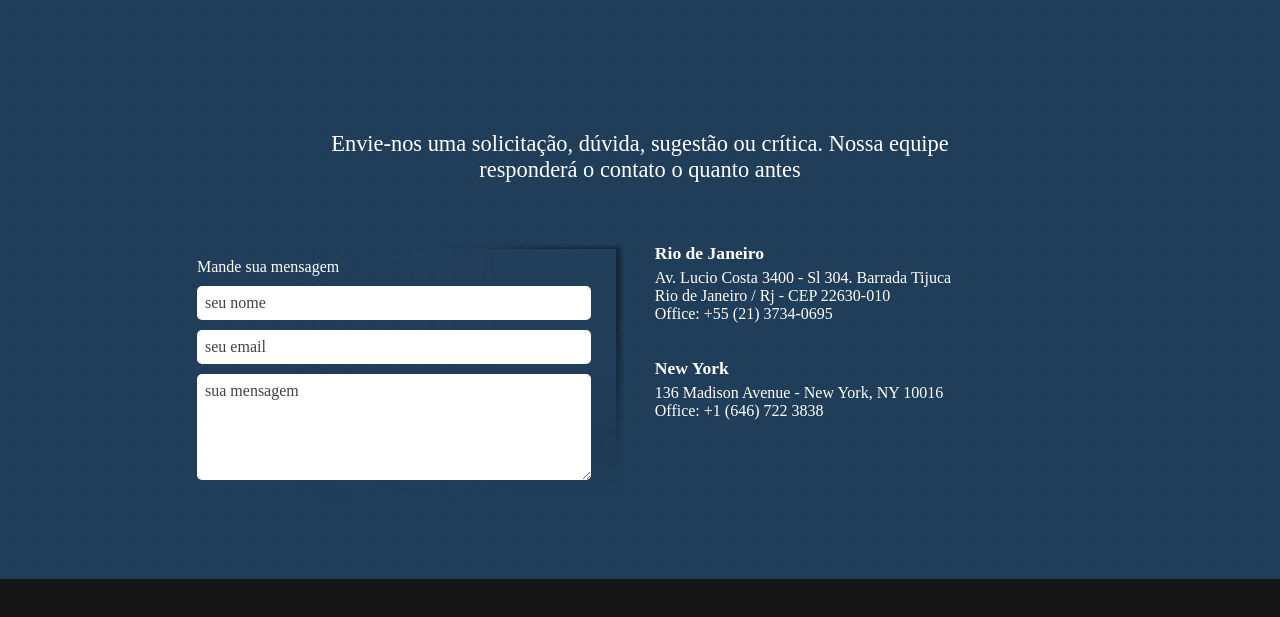
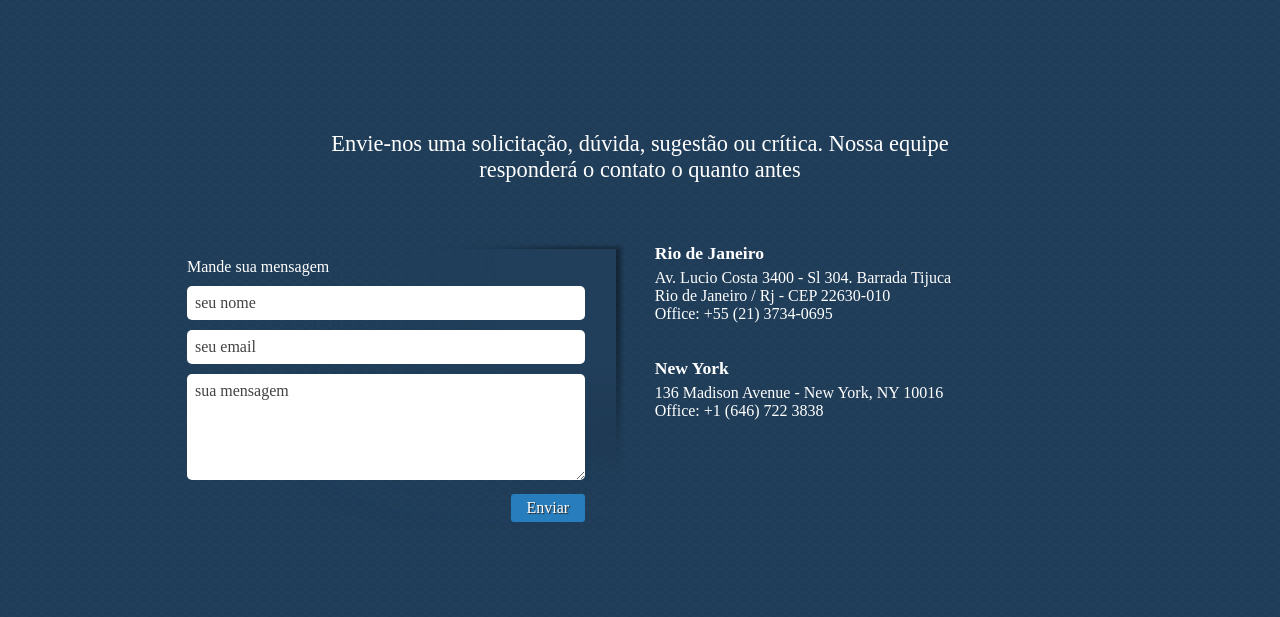
Before and after one commit to guilouro/stormsecurity, a Django app: page / in a window 1280 px wide. Shown: the part 1363-1980 px from the top of the page. Before the commit the page ends 1942 px from the top, so only its background shows below. Run offline with Django 3.2, Linux system fonts and the light colour scheme; parts of the project's set-up code (start-up, migrations or seed data) failed here and were passed over.

Commit message:
button in form

```diff
--- a/_src/assets/sass/_form.sass
+++ b/_src/assets/sass/_form.sass
@@ -1,18 +1,30 @@
 form
     background: url(../img/bg-contato.png) top right no-repeat
-    padding: 10px 50px
+    padding: 10px 40px
+    +j-cf()
 
     input, textarea
         color: $default_color
-        width: 100%
+        width: 96%
         margin: 5px 0
-        padding: 8px
+        padding: 2%
         border-radius: 5px
         border: none
 
         +placeholder()
             color: lighten($default_color, 10%)
 
+    button
+        background-color: $second_color
+        color: #fff
+        text-shadow: 1px 1px 1px $default_color
+        padding: 5px 16px
+        margin: 5px 0
+        border: none
+        border-radius: 3px
+        float: right
+
+
 
     p
         margin: 5px 0
--- a/_src/assets/sass/_globals.sass
+++ b/_src/assets/sass/_globals.sass
@@ -60,53 +60,6 @@ a
 
 
 
-
-.news
-    +j-column(5/10)
-
-    &__title
-        font-size: 1.2rem
-
-    &__subtitle
-        font-size: 0.9rem
-        font-weight: normal
-
-    img
-        width: 100%
-
-    &__legend
-        font-size: 0.67rem
-
-.control
-    +j-column(1.1/10)
-    margin-top: 100px
-    &__box
-        background-color: $dark_text
-        padding: 10px
-        border: 1px solid lighten($dark_text, 5%)
-        border-radius: 3px
-        text-align: center
-        font-size: 0.8rem
-
-        a
-            background-color: $second_color
-            width: 35px
-            height: 35px
-            display: block
-            margin: 15px auto 5px
-            border-radius: 100%
-            line-height: 35px
-
-.social_tools
-    border-bottom: 1px solid $second_color
-    padding: 10px 0 15px
-
-.summary
-    +j-column(3.9/10)
-    font-size: 0.9rem
-
-
-
 footer
     background: url(../img/pattern_footer.jpg)
     padding: 60px 0
--- /dev/null
+++ b/_src/assets/sass/_news.sass
@@ -0,0 +1,43 @@
+.news
+    +j-column(5/10)
+
+    &__title
+        font-size: 1.2rem
+
+    &__subtitle
+        font-size: 0.9rem
+        font-weight: normal
+
+    img
+        width: 100%
+
+    &__legend
+        font-size: 0.67rem
+
+.control
+    +j-column(1.1/10)
+    margin-top: 100px
+    &__box
+        background-color: $dark_text
+        padding: 10px
+        border: 1px solid lighten($dark_text, 5%)
+        border-radius: 3px
+        text-align: center
+        font-size: 0.8rem
+
+        a
+            background-color: $second_color
+            width: 35px
+            height: 35px
+            display: block
+            margin: 15px auto 5px
+            border-radius: 100%
+            line-height: 35px
+
+.social_tools
+    border-bottom: 1px solid $second_color
+    padding: 10px 0 15px
+
+.summary
+    +j-column(3.9/10)
+    font-size: 0.9rem
--- a/_src/assets/sass/style.sass
+++ b/_src/assets/sass/style.sass
@@ -5,4 +5,5 @@
 @import "globals"
 @import "menu"
 @import "banner"
+@import "news"
 @import "form"
--- a/assets/css/style.css
+++ b/assets/css/style.css
@@ -851,15 +781,93 @@ footer address p {
   color: #0f2e41;
 }
 
+.news {
+  float: left;
+  clear: none;
+  width: 48.5%;
+  margin-left: 0;
+  margin-right: 3%;
+}
+.news:last-child {
+  margin-right: 0;
+}
+.news__title {
+  font-size: 1.2rem;
+}
+.news__subtitle {
+  font-size: 0.9rem;
+  font-weight: normal;
+}
+.news img {
+  width: 100%;
+}
+.news__legend {
+  font-size: 0.67rem;
+}
+
+.control {
+  float: left;
+  clear: none;
+  width: 8.33%;
+  margin-left: 0;
+  margin-right: 3%;
+  margin-top: 100px;
+}
+.control:last-child {
+  margin-right: 0;
+}
+.control__box {
+  background-color: #0f2e41;
+  padding: 10px;
+  border: 1px solid #143d56;
+  border-radius: 3px;
+  text-align: center;
+  font-size: 0.8rem;
+}
+.control__box a {
+  background-color: #287ebd;
+  width: 35px;
+  height: 35px;
+  display: block;
+  margin: 15px auto 5px;
+  border-radius: 100%;
+  line-height: 35px;
+}
+
+.social_tools {
+  border-bottom: 1px solid #287ebd;
+  padding: 10px 0 15px;
+}
+
+.summary {
+  float: left;
+  clear: none;
+  width: 37.17%;
+  margin-left: 0;
+  margin-right: 3%;
+  font-size: 0.9rem;
+}
+.summary:last-child {
+  margin-right: 0;
+}
+
 form {
   background: url(../img/bg-contato.png) top right no-repeat;
-  padding: 10px 50px;
+  padding: 10px 40px;
+  *zoom: 1;
+}
+form:before, form:after {
+  content: '';
+  display: table;
+}
+form:after {
+  clear: both;
 }
 form input, form textarea {
   color: #282828;
-  width: 100%;
+  width: 96%;
   margin: 5px 0;
-  padding: 8px;
+  padding: 2%;
   border-radius: 5px;
   border: none;
 }
@@ -875,6 +883,16 @@ form input::-moz-placeholder, form textarea::-moz-placeholder {
 form input:-ms-input-placeholder, form textarea:-ms-input-placeholder {
   color: #424242;
 }
+form button {
+  background-color: #287ebd;
+  color: #fff;
+  text-shadow: 1px 1px 1px #282828;
+  padding: 5px 16px;
+  margin: 5px 0;
+  border: none;
+  border-radius: 3px;
+  float: right;
+}
 form p {
   margin: 5px 0;
 }
--- a/templates/base.html
+++ b/templates/base.html
@@ -63,6 +63,7 @@
                         <input type="text" placeholder="seu nome">
                         <input type="text" placeholder="seu email">
                         <textarea name="" placeholder="sua mensagem" cols="30" rows="5"></textarea>
+                        <button>Enviar</button>
                     </form>
                 </article>
 
```
Also changed, not shown: other parts of assets/css/style.css (+0 -70 lines), 1 other file.
